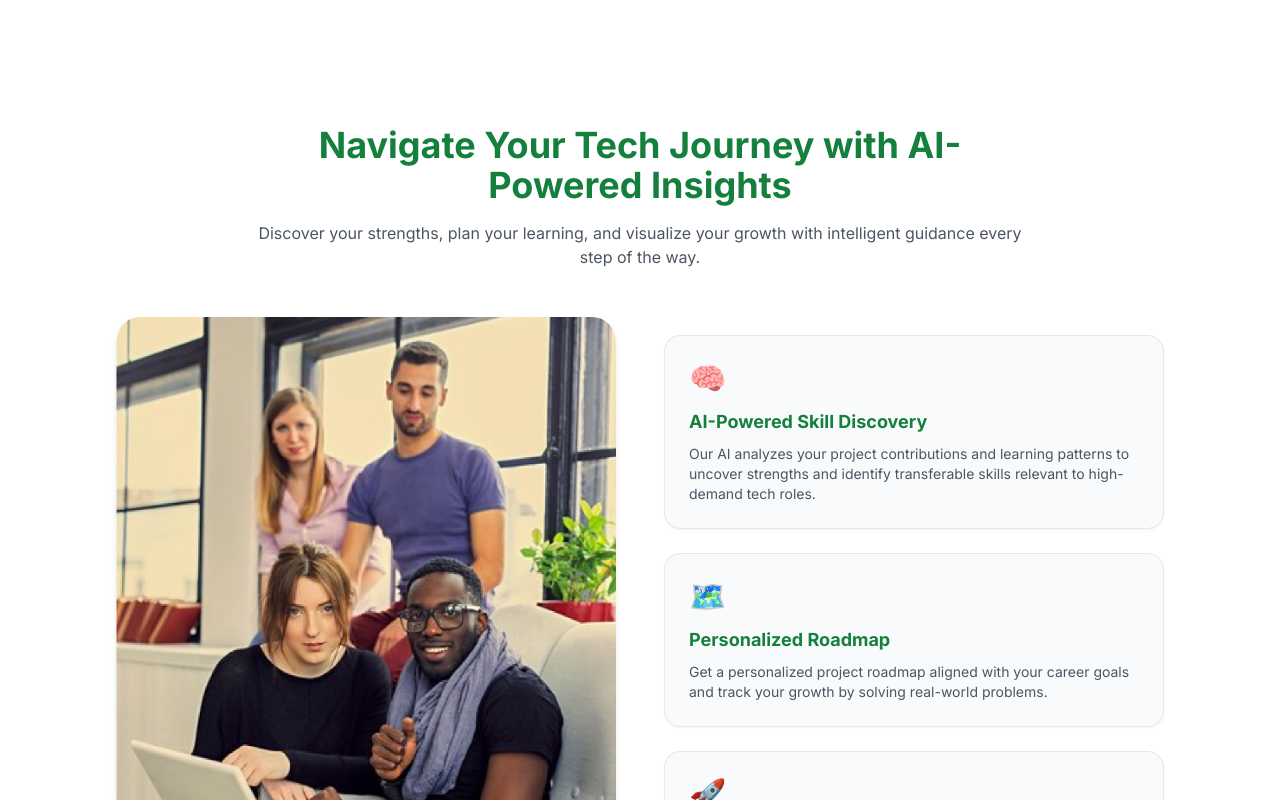
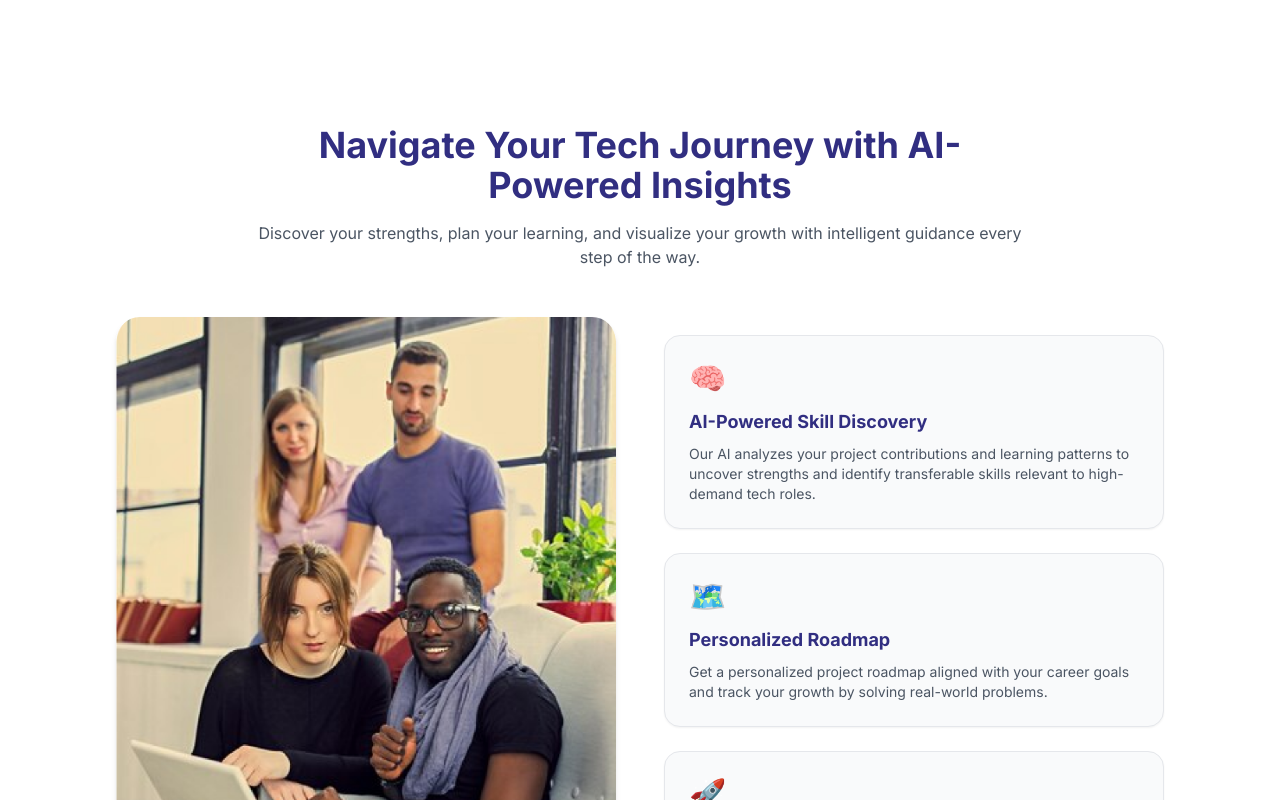
Before and after one commit to techtalentscity/techtalentscity.github.io, a React (Vite) app: page / in a window 1280 px wide. Shown: the part 2940-3740 px from the top of the page. Built offline with nearby package versions, Linux system fonts and the light colour scheme.

Commit message:
Update TechPathNavigator.jsx

```diff
--- a/src/Pages/Home/TechPathNavigator.jsx
+++ b/src/Pages/Home/TechPathNavigator.jsx
@@ -23,7 +23,7 @@ const TechPathNavigator = () => {
   return (
     <Container className="bg-white py-16 px-6 md:px-10 2xl:px-36">
       <div className="text-center max-w-3xl mx-auto mb-12">
-        <h2 className="text-3xl sm:text-4xl font-bold text-green-700">
+        <h2 className="text-3xl sm:text-4xl font-bold text-indigo-900">
           Navigate Your Tech Journey with AI-Powered Insights
         </h2>
         <p className="text-gray-600 mt-4">
@@ -44,7 +44,7 @@ const TechPathNavigator = () => {
           {features.map((feature, index) => (
             <div key={index} className="bg-gray-50 border border-gray-200 p-6 rounded-2xl shadow-sm hover:shadow-md transition">
               <div className="text-3xl mb-3">{feature.emoji}</div>
-              <h3 className="font-bold text-lg text-green-700">{feature.title}</h3>
+              <h3 className="font-bold text-lg text-indigo-900">{feature.title}</h3>
               <p className="text-sm text-gray-600 mt-2">{feature.description}</p>
             </div>
           ))}
```
